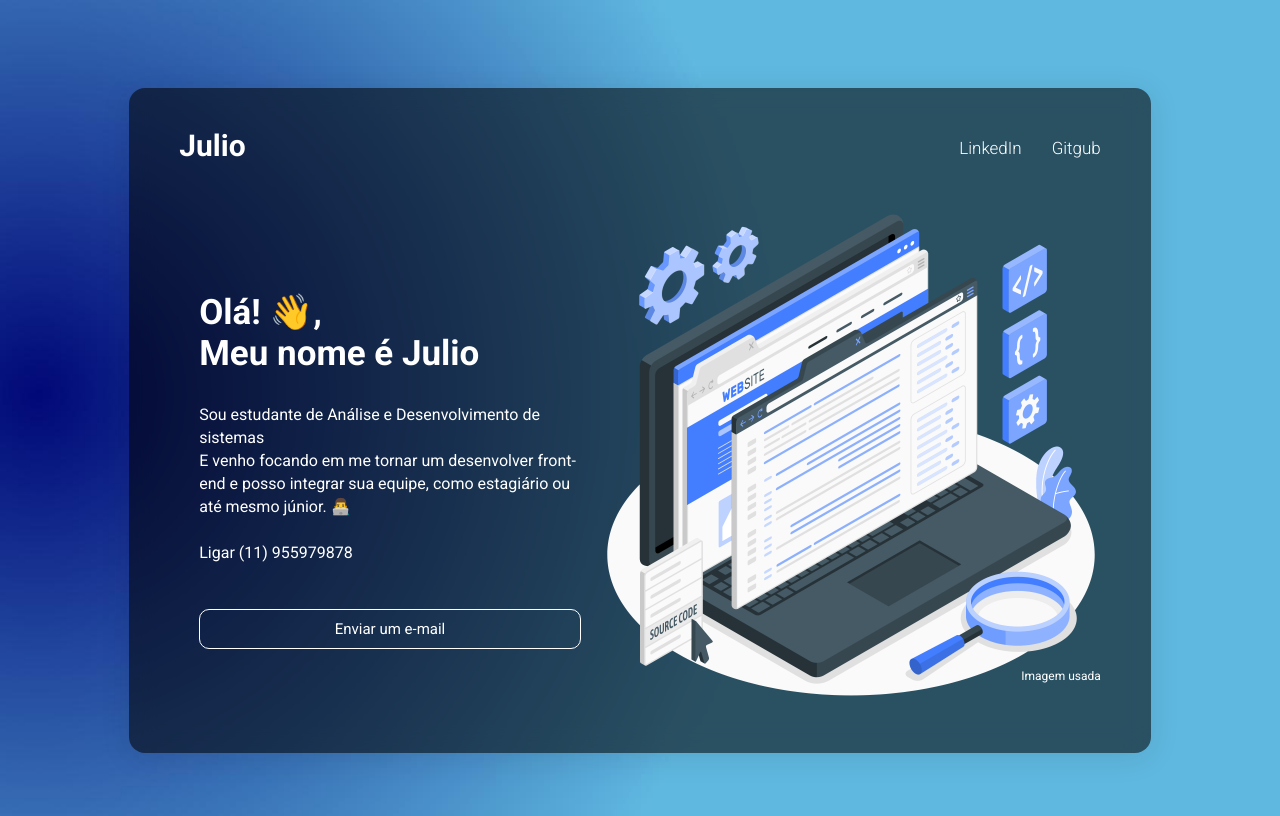
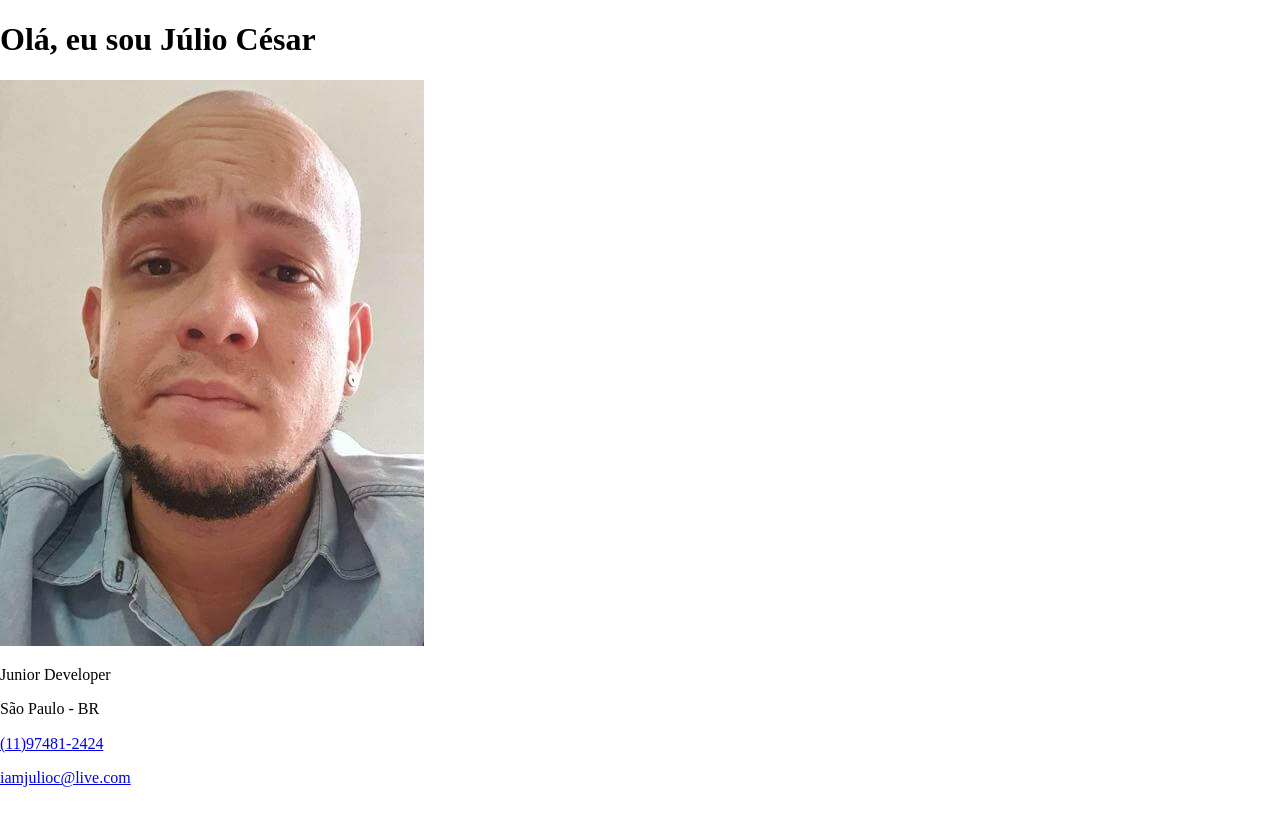
Before and after one commit to IamJulioC/Portifolio, a plain HTML site: page index.html in a window 1280 px wide. Drawn offline with Linux system fonts and the light colour scheme.

Commit message:
Mudança de portifolio Jubas 1.0

```diff
--- a/index.html
+++ b/index.html
@@ -1,47 +1,23 @@
 <!DOCTYPE html>
 <html lang="pt-br">
-  <head>
-    <meta charset="UTF-8" />
-    <meta name="viewport" content="width=device-width, initial-scale=1.0" />
-    <link rel="stylesheet" href="./src/css/style.css"/>
-    <link rel="stylesheet" href="./src/css/reset.css"/>
-    <link rel="stylesheet" href="./src/css/variables.css">
-    <title>Julio</title>
-  </head>
-  <body>
+<head>
+    <meta charset="UTF-8">
+    <meta name="viewport" content="width=device-width, initial-scale=1.0">
+    <link rel="stylesheet" href="./assets/css/normalize.css">
+    <title>@IamJulioC</title>
+</head>
+<body>
+    <header>
+        <h1>Olá, eu sou Júlio César</h1>
 
-    <div class="container">
-      <div class="header-container">
-          <nav class="navbar">
-              <div class="logo"><a href="index.html">Julio</a></div>
-              <ul class="nav-links nav-menu">
-                  <li class="nav-link"><a href="https://www.linkedin.com/in/iamjulioc" target="_blank">LinkedIn</a></li>
-                  <li class="nav-link"><a href="https://www.github.com/IamJulioC" target="_blank">Gitgub</a></li>
+        <img src="./assets/img/profile.jpg" alt="Foto do Julio">
 
-              </ul>
-          </nav>
-          <div class="content">
-              <div class="main">
-                  <h2>Olá! 👋,<br />Meu nome é Julio</h2>
-                  <p>
-                    Sou estudante de Análise e Desenvolvimento de sistemas<br />
-                    E venho focando em me tornar um desenvolver front-end e posso
-                    integrar sua equipe, como estagiário ou até mesmo júnior. 👨‍💻<br><br>
-                    <a href="tel:+5511955979878" target="_blank" class="phone-call">Ligar (11) 955979878</a><br>
-                  </p>
-                  <br><button><a href="mailto:iamjulioc@live.com?subject=Contato do site">Enviar um e-mail</a></button>
+        <p>Junior Developer</p>
+        <p>São Paulo - BR</p>
+        <p><a href="tel:+5511974812424">(11)97481-2424</a></p>
+        <p><a href="mailto:iamjulioc@live.com">iamjulioc@live.com</a></p>
 
-              </div>
-              <div class="image-wrapper">
-                  <img src="./src/image/Source code-amico.png">
-                  <div class="attrebute">
-                      <a
-                          href="https://storyset.com/" target="_blank">Imagem usada</a>
-                  </div>
-              </div>
-          </div>
-      </div>
-  </div>
+    </header>
 
-  </body>
+</body>
 </html>
--- a/src/css/about.css
+++ /dev/null
@@ -1,102 +0,0 @@
-@import url('https://fonts.googleapis.com/css2?family=Quicksand:wght@300;400;500;600;700&family=Roboto:wght@300;400;500;700&display=swap');
-
-body{
-    background: url(../image/bgGradient2.jpg);
-    background-size: cover;
-    background-repeat: no-repeat;
-    min-height: 100vh;
-}
-
-.container{
-    display: flex;
-    justify-content: center;
-}
-
-.header-container{
-    display: block;
-    max-width: 72vw;
-    margin-top: 10vh;
-    margin-bottom: 30px;
-    background: var(--background-card-color);
-    padding: 50px;
-    border-radius: 16px;
-    box-shadow: 0 4px 30px rgba(0, 0, 0, 0.1);
-    backdrop-filter: blur(11.6px);
-    -webkit-backdrop-filter: blur(11.6px);
-}
-
-.logo{
-    display: inline-block;
-    font-size: 30px;
-    font-weight: 600;
-    margin-top: -10px;
-}
-
-ul.nav-links{
-    margin: 0;
-    float: right;
-    display: flex;
-}
-
-li.nav-link{
-    display: inline-block;
-    margin-left: 30px;
-    font-size: 17px;
-    font-weight: 300;
-}
-
-.nav-menu li{
-    transition: .3s all ease-in;
-}
-
-.nav-menu li:hover{
-    color: var(--text-hover);
-    text-decoration: underline var(--text-hover);
-}
-
-.content{
-    display: flex;
-    width: 100%;
-}
-
-.main{
-    margin-top: 10vh;
-    display: inline-block;
-    padding: 20px;
-}
-
-.main h2{
-    font-size: 35px;
-}
-
-.main p{
-    font-size: 16px;
-    line-height: 23px;
-}
-
-@media screen and (max-width: 1075px) {
-    .content{
-        flex-direction: column;
-    }
-}
-
-@media screen and (max-width: 720px) {
-    .logo{
-        font-size: 22px;
-    }
-    li.nav-link{
-        font-size: 13px;
-    }
-    .main h2{
-        font-size: 28px;
-    }
-    .main p{
-        font-size: 15px;
-    }
-    button{
-        font-size: 13px;
-    }
-    .image-wrapper img{
-        max-width: 400px;
-    }
-}
--- a/src/css/reset.css
+++ /dev/null
@@ -1,6 +0,0 @@
-*{
-    list-style: none;
-    text-decoration: none;
-    color: var(--text-color);
-    font-family: 'Roboto', 'Quicksand', sans-serif;
-}
--- a/src/css/style.css
+++ /dev/null
@@ -1,137 +0,0 @@
-@import url('https://fonts.googleapis.com/css2?family=Quicksand:wght@300;400;500;600;700&family=Roboto:wght@300;400;500;700&display=swap');
-
-body{
-    background: url(../image/bgGradient2.jpg);
-    background-size: cover;
-    background-repeat: no-repeat;
-    min-height: 100vh;
-}
-
-.container{
-    display: flex;
-    justify-content: center;
-}
-
-.header-container{
-    display: block;
-    max-width: 72vw;
-    margin-top: 10vh;
-    margin-bottom: 30px;
-    background: var(--background-card-color);
-    padding: 50px;
-    border-radius: 16px;
-    box-shadow: 0 4px 30px rgba(0, 0, 0, 0.1);
-    backdrop-filter: blur(11.6px);
-    -webkit-backdrop-filter: blur(11.6px);
-}
-
-.logo{
-    display: inline-block;
-    font-size: 30px;
-    font-weight: 600;
-    margin-top: -10px;
-}
-
-ul.nav-links{
-    margin: 0;
-    float: right;
-    display: flex;
-}
-
-li.nav-link{
-    display: inline-block;
-    margin-left: 30px;
-    font-size: 17px;
-    font-weight: 300;
-}
-
-.nav-menu li{
-    transition: .3s all ease-in;
-}
-
-.nav-menu li:hover{
-    color: var(--text-hover);
-    text-decoration: underline var(--text-hover);
-}
-
-.content{
-    display: flex;
-    width: 100%;
-}
-
-.main{
-    margin-top: 10vh;
-    display: inline-block;
-    padding: 20px;
-}
-
-.main h2{
-    font-size: 35px;
-}
-
-.main p{
-    font-size: 16px;
-    line-height: 23px;
-}
-
-button{
-    margin-top: 10px;
-    width: 100%;
-    height: 40px;
-    font-size: 15px;
-    color: #fff;
-    background-color: transparent;
-    border: 1px solid #fff;
-    border-radius: 10px;
-    cursor: pointer;
-    transition: all 0.3s ease;
-}
-
-button:hover{
-    border-color: #2668db;
-    background-color: #2668db;
-}
-
-.image-wrapper{
-    display: flex;
-    margin-top: 5vh;
-    position: relative;
-}
-
-.image-wrapper img{
-    max-width: 500px;
-}
-
-.attrebute{
-    position: absolute;
-    bottom: 20px;
-    right: 0;
-    font-size: 12px;
-}
-
-@media screen and (max-width: 1075px) {
-    .content{
-        flex-direction: column;
-    }
-}
-
-@media screen and (max-width: 720px) {
-    .logo{
-        font-size: 22px;
-    }
-    li.nav-link{
-        font-size: 13px;
-    }
-    .main h2{
-        font-size: 28px;
-    }
-    .main p{
-        font-size: 15px;
-    }
-    button{
-        font-size: 13px;
-    }
-    .image-wrapper img{
-        max-width: 400px;
-    }
-}
--- a/src/css/variables.css
+++ /dev/null
@@ -1,5 +0,0 @@
-:root{
-    --background-card-color: rgba(0, 0, 0, .56);
-    --text-color: hsl(0, 0%, 100%);
-    --text-hover: #427eff;
-}
```
Also changed, not shown: about.html (deleted, +0 -35 lines), assets/css/normalize.css (added), assets/img/profile.jpg (added), src/image/Code typing-amico.svg (deleted), src/image/Source code-amico.png (deleted), src/image/Source code-amico.svg (deleted), src/image/bgGradient.jpg (deleted), src/image/bgGradient2.jpg (deleted).
